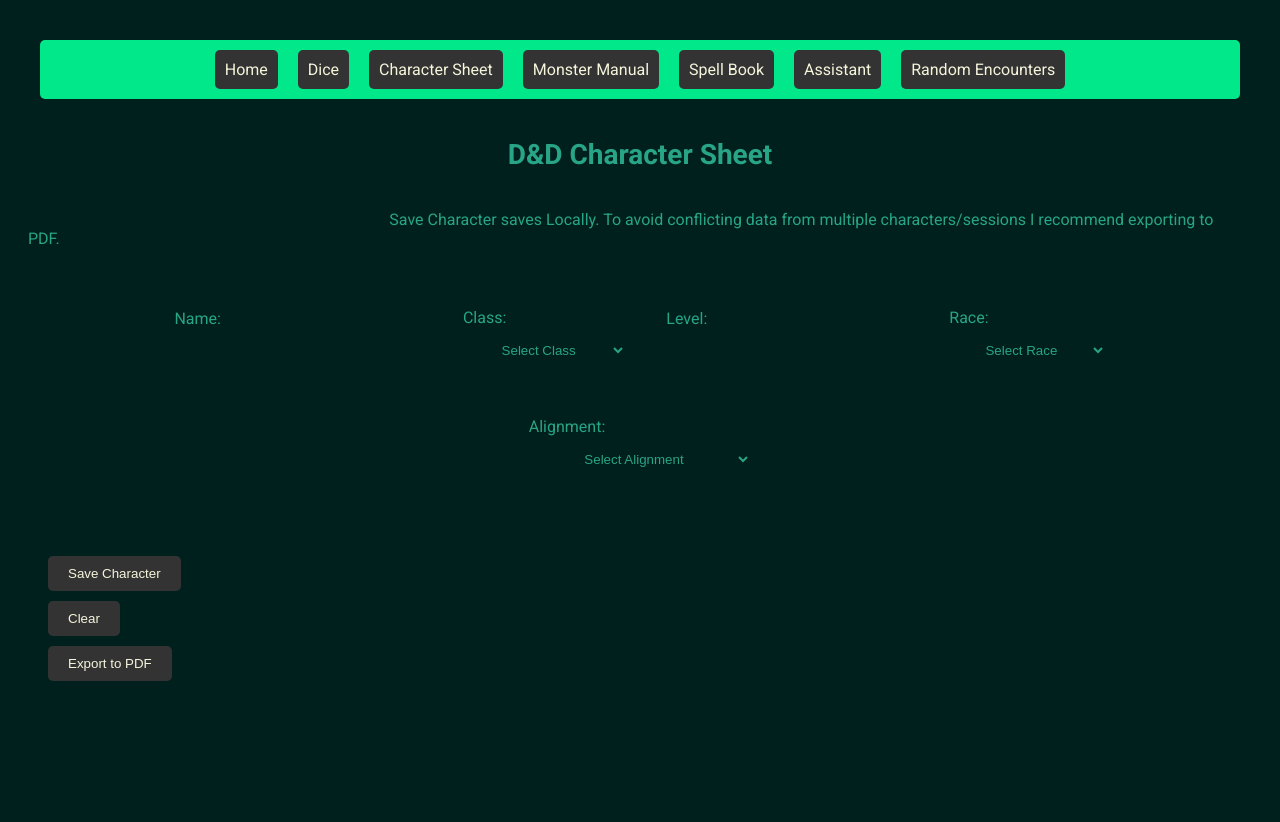
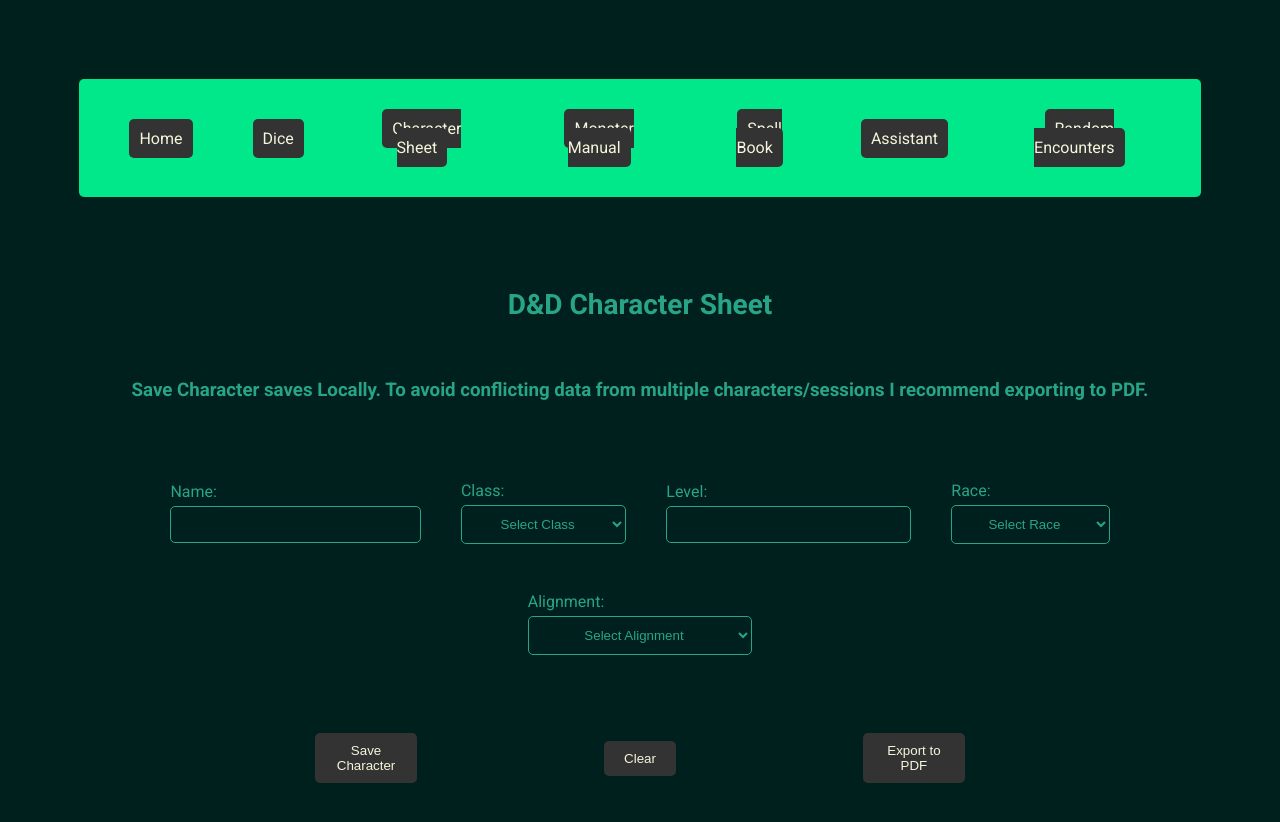
Before and after one commit to Ty-Ap/dnd-companion-app, a React (Create React App) app: page /character in a window 1280 px wide. Shown: the top 822 px of the page. Built offline with nearby package versions, Linux system fonts and the light colour scheme; no server answers.

Commit message:
further styling and formatting

```diff
--- a/src/Components/CharacterSheet.jsx
+++ b/src/Components/CharacterSheet.jsx
@@ -1,5 +1,6 @@
 import React, { useState, useEffect } from 'react';
 import jsPDF from 'jspdf';
+import '../../src/Components/Styles/Sheet.scss';
 
 const CharacterSheet = () => {
   const [characterData, setCharacterData] = useState({
@@ -58,8 +59,8 @@
     <div className="character-sheet">
       <h1>D&D Character Sheet</h1>
       {/* got annoyed trying to center with scss so used whitespace preserve. will fix later */}
-      <text>                                                                                      Save Character saves Locally. To avoid conflicting data from multiple characters/sessions I recommend exporting to PDF.
-      </text>
+      <h3>Save Character saves Locally. To avoid conflicting data from multiple characters/sessions I recommend exporting to PDF.
+      </h3>
       <form onSubmit={handleSubmit}>
         <label>
           Name:
@@ -149,6 +150,7 @@
         </label>
         {/* could also use reset button type below instead of using handleClear function, but I prefer this for clarity. */}
         {/* moved buttons outside of form for styling */}
+        {/* need to add fields for feats/inventory/known spells etc */}
       </form>
       <div className="button-container">
       <button type="submit">Save Character</button>
--- a/src/Components/SearchBars/MonsterManual.jsx
+++ b/src/Components/SearchBars/MonsterManual.jsx
@@ -1,5 +1,6 @@
 import React, { useState } from 'react';
 import axios from 'axios';
+import '../Styles/MonsterManual.scss';
 
 const Monsterbook = () => {
   const [monsterSearchQuery, setMonsterSearchQuery] = useState('');
--- a/src/Components/Styles/Die.scss
+++ b/src/Components/Styles/Die.scss
@@ -7,18 +7,29 @@
 
 @keyframes shake {
   0% {transform: translateX(0);}
+  5% {transform: translateY(0);}
   10% {transform: translateX(-5px);}
+  15% {transform: translateY(-5px);}
   20% {transform: translateX(5px);}
+  25% {trasnform: translateY(5px);}
   30% {transform: translateX(-5px);}
+  35% {transform: translateY(-5px);}
   40% {transform: translateX(5px);}
+  45% {transform: translateY(5px);}
   50% {transform: translateX(-5px);}
+  55% {transform: translateY(-5px);}
   60% {transform: translateX(5px);}
+  65% {transform: translateY(5px);}
   70% {transform: translateX(-5px);}
+  75% {transform: translateY(-5px);}
   80% {transform: translateX(5px);}
+  85% {transform: translateY(5px);}
   90% {transform: translateX(-5px);}
+  95% {transform: translateY(-5px);}
+  99% {transform: translateY(0);}
   100% {transform: translateX(0);}
-
 }
+//make a rattle animation for the Y coords ?//
 
 .button-dice {
   text-decoration: none;
@@ -36,7 +47,7 @@
   }
   &:active {
     background-color: #28a586;
-    animation: shake 1s ease-in-out;
+    animation: shake 0.35s ease-in-out;
   }
 
 }
--- /dev/null
+++ b/src/Components/Styles/MonsterManual.scss
@@ -0,0 +1,38 @@
+* {
+  text-align: center;
+  color: #28a586;
+  background-color: #00201E;
+  padding: 20px;
+  border-radius: 5px;
+  box-sizing: border-box;
+}
+
+input {
+
+  flex: 1;
+  padding: 10px;
+  border: solid;
+  border-radius: 5px;
+  border-width: 1px;
+  border-color: #28a586;
+  margin-top: 5px;
+  margin-right: 5px;
+  box-sizing: border-box;
+
+}
+
+button {
+  box-sizing:inherit;
+  max-height: 3%;
+  max-width: 10%;
+  border-radius: 5px;
+  background-color: #333;
+  color: beige;
+
+  cursor: pointer;
+  transition: background-color 0.3s ease;
+
+  &:hover {
+    background-color: #555;
+  }
+}
--- /dev/null
+++ b/src/Components/Styles/Sheet.scss
@@ -0,0 +1,65 @@
+
+.character-sheet * {
+  text-align: center;
+  color: #28a586;
+  background-color: #00201E;
+  padding: 20px;
+  border-radius: 5px;
+  box-sizing: border-box;
+}
+
+.character-sheet form {
+
+  display: flex;
+  flex-wrap: wrap;
+  align-items: center;
+  justify-content: center;
+  margin-top: 20px;
+}
+
+.character-sheet label {
+  display: block;
+  margin-bottom: .5rem;
+  text-align: left;
+}
+
+.character-sheet input,
+.character-sheet select {
+  flex: 1;
+  width: 100%;
+  padding: 10px;
+  border: solid;
+  border-radius: 5px;
+  border-width: 1px;
+  border-color: #28a586;
+  margin-top: 5px;
+  margin-right: 5px;
+  box-sizing: border-box;
+}
+
+.character-sheet button {
+  display: flex;
+  margin-top: 10px;
+  padding: 10px 20px;
+  border-radius: 5px;
+  background-color: #333;
+  color: beige;
+  border: none;
+  cursor: pointer;
+  transition: background-color 0.3s ease;
+
+  &:hover {
+    background-color: #555;
+  }
+}
+
+.character-sheet text {
+  color: #28a586;
+}
+
+.button-container {
+  display: flex;
+  flex-wrap: wrap;
+  align-items: center;
+  justify-content: space-evenly;
+}
--- a/src/theme.scss
+++ b/src/theme.scss
@@ -80,61 +80,3 @@
     background-color: #555;
   }
 }
-
-/*THIS IS WHERE DICE STYLING PROBLEMS HAPPEN. REFACTOR*/
-
-
-.character-sheet * {
-  text-align: center;
-  color: #28a586;
-  background-color: #00201E;
-  padding: 20px;
-  border-radius: 5px;
-  box-sizing: border-box;
-}
-
-.character-sheet form {
-  display: flex;
-  flex-wrap: wrap;
-  align-items: center;
-  justify-content: center;
-  margin-top: 20px;
-}
-
-.character-sheet label {
-  display: block;
-  margin-bottom: .5rem;
-  text-align: left;
-}
-
-.character-sheet input,
-.character-sheet select {
-  flex: 1;
-  width: 100%;
-  padding: 10px;
-  border-radius: 5px;
-  border: none;
-  margin-top: 5px;
-  margin-right: 5px;
-  box-sizing: border-box;
-}
-
-.character-sheet button {
-  display: flex;
-  margin-top: 10px;
-  padding: 10px 20px;
-  border-radius: 5px;
-  background-color: #333;
-  color: beige;
-  border: none;
-  cursor: pointer;
-  transition: background-color 0.3s ease;
-
-  &:hover {
-    background-color: #555;
-  }
-}
-
-.character-sheet text {
-  color: #28a586;
-}
```
